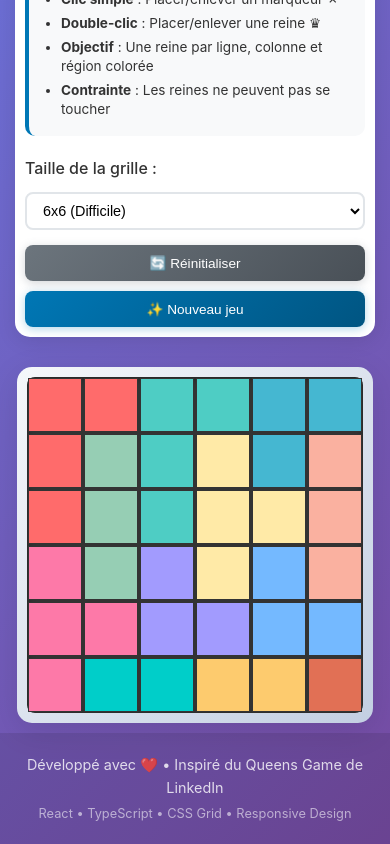
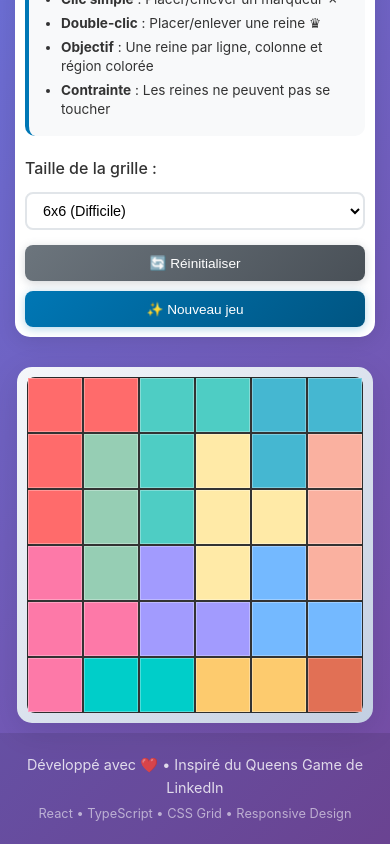
Before and after one commit to creach-t/queens-game-web, a React (Vite) app: page / in a window 390 px wide. Shown: the part 602-1446 px from the top of the page. Built offline with nearby package versions, Linux system fonts and the light colour scheme.

Commit message:
fix: improve cell styling and make content more visible

```diff
--- a/src/components/GameCell.css
+++ b/src/components/GameCell.css
@@ -2,10 +2,10 @@
   display: flex;
   align-items: center;
   justify-content: center;
-  border: 2px solid #333;
+  border: 1px solid rgba(255, 255, 255, 0.3);
   cursor: pointer;
   transition: all 0.2s ease;
-  font-size: 1.5rem;
+  font-size: 1.8rem;
   font-weight: bold;
   user-select: none;
   position: relative;
@@ -16,6 +16,7 @@
   transform: scale(1.05);
   box-shadow: 0 2px 8px rgba(0, 0, 0, 0.3);
   z-index: 2;
+  border-color: rgba(255, 255, 255, 0.8);
 }
 
 .game-cell:active {
@@ -24,9 +25,15 @@
 
 .game-cell__content {
   color: #333;
-  text-shadow: 1px 1px 2px rgba(255, 255, 255, 0.8);
+  text-shadow: 2px 2px 4px rgba(255, 255, 255, 0.8);
   font-size: inherit;
   line-height: 1;
+  display: flex;
+  align-items: center;
+  justify-content: center;
+  width: 100%;
+  height: 100%;
+  pointer-events: none;
 }
 
 /* États spécifiques */
@@ -37,13 +44,14 @@
 
 .game-cell--queen .game-cell__content {
   color: #0077b5;
-  font-size: 1.8rem;
+  font-size: 2.2rem;
   text-shadow: 2px 2px 4px rgba(255, 255, 255, 0.9);
 }
 
 .game-cell--marker .game-cell__content {
   color: #666;
-  font-size: 1.2rem;
+  font-size: 1.5rem;
+  font-weight: 900;
 }
 
 .game-cell--conflict {
@@ -74,7 +82,22 @@
 /* Responsive design */
 @media (max-width: 768px) {
   .game-cell {
+    font-size: 1.5rem;
+  }
+
+  .game-cell--queen .game-cell__content {
+    font-size: 1.8rem;
+  }
+
+  .game-cell--marker .game-cell__content {
     font-size: 1.2rem;
+  }
+}
+
+@media (max-width: 480px) {
+  .game-cell {
+    font-size: 1.2rem;
+    border-width: 1px;
   }
 
   .game-cell--queen .game-cell__content {
@@ -84,23 +107,19 @@
   .game-cell--marker .game-cell__content {
     font-size: 1rem;
   }
-}
-
-@media (max-width: 480px) {
-  .game-cell {
-    font-size: 1rem;
-    border-width: 1px;
-  }
-
-  .game-cell--queen .game-cell__content {
-    font-size: 1.3rem;
-  }
-
-  .game-cell--marker .game-cell__content {
-    font-size: 0.9rem;
-  }
 
   .game-cell:hover {
     transform: scale(1.02);
   }
 }
+
+/* Focus pour accessibilité */
+.game-cell:focus {
+  outline: 2px solid #0077b5;
+  outline-offset: 2px;
+}
+
+.game-cell:focus-visible {
+  outline: 2px solid #0077b5;
+  outline-offset: 2px;
+}
```
